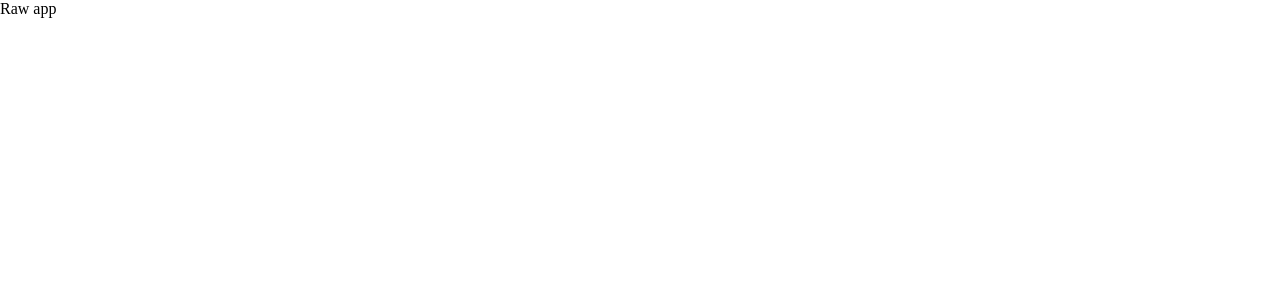
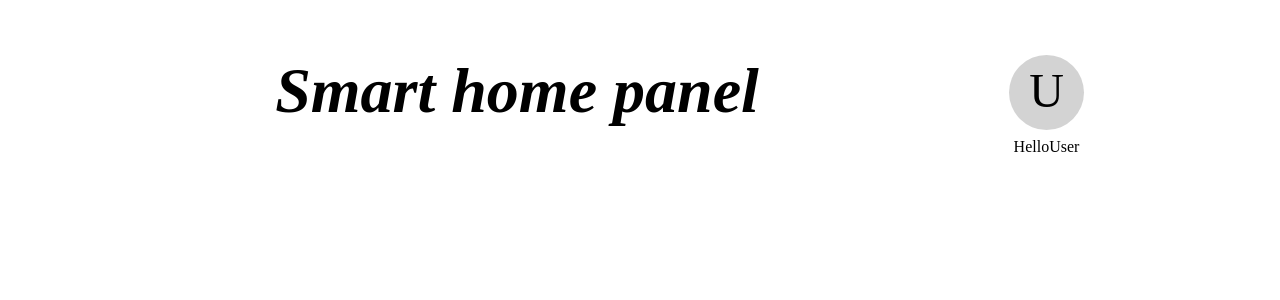
Before and after one commit to roman4i/smart-home-react, a React (Create React App) app: page / in a window 1280 px wide. Shown: the top 300 px of the page. Built offline with nearby package versions, Linux system fonts and the light colour scheme.

Commit message:
Basic header

```diff
--- a/package.json
+++ b/package.json
@@ -5,7 +5,8 @@
   "dependencies": {
     "react": "^18.1.0",
     "react-dom": "^18.1.0",
-    "react-scripts": "5.0.1"
+    "react-scripts": "5.0.1",
+    "sass": "^1.51.0"
   },
   "scripts": {
     "start": "react-scripts start",
--- a/src/components/App/App.js
+++ b/src/components/App/App.js
@@ -1,7 +1,10 @@
+import React from "react";
+import Header from "../../views/Header/Header";
+
 function App() {
   return (
     <div className="App">
-      Raw app
+      <Header />
     </div>
   );
 }
--- /dev/null
+++ b/src/components/UserInfo/UserInfo.scss
@@ -0,0 +1,21 @@
+.userLogo {
+    width: 75px;
+    height: 75px;
+    border-radius: 50%;
+    margin-left: auto;
+    margin-right: auto;
+    margin-top: 30px;
+    background-color: lightgray;
+    text-align: center;
+}
+
+.userWord {
+    font-size: xxx-large;
+    padding-top: 10%;
+}
+
+.userNameContainer {
+    margin-top: 8px;
+    display: flex;
+    justify-content: center;
+}
--- /dev/null
+++ b/src/components/UserInfo/UserInfoLogo.jsx
@@ -0,0 +1,11 @@
+import React from "react";
+import "./UserInfo.scss";
+
+const UserInfoLogo = () => {
+    return (
+        <div className="userLogo">
+            <div className="userWord">U</div>
+        </div>
+    )
+}
+export default UserInfoLogo;
--- /dev/null
+++ b/src/components/UserInfo/UserInfoUsername.jsx
@@ -0,0 +1,13 @@
+import React from "react";
+import "./UserInfo.scss";
+
+const UserInfoUsername = () => {
+    return (
+        <div className="userNameContainer">
+            <div>Hello </div>
+            <div> User</div>
+        </div>
+    )
+}
+
+export default UserInfoUsername;
--- /dev/null
+++ b/src/views/Auth/Auth.jsx
@@ -0,0 +1,14 @@
+import React from "react";
+import UserInfoLogo from "../../components/UserInfo/UserInfoLogo";
+import UserInfoUsername from "../../components/UserInfo/UserInfoUsername";
+
+const Auth = () => {
+    return(
+        <div>
+            <UserInfoLogo />
+            <UserInfoUsername />
+        </div>
+    )
+}
+
+export default Auth;
--- /dev/null
+++ b/src/views/Auth/Auth.scss
@@ -0,0 +1,5 @@
+.authPanel {
+    width: 20%;
+    height: auto;
+    text-align: center;
+}
--- /dev/null
+++ b/src/views/Header/Header.jsx
@@ -0,0 +1,14 @@
+import React from "react";
+import "./Header.scss"
+import Auth from "../Auth/Auth";
+
+const Header = () => {
+    return (
+        <header>
+            <div className="headerTitle">Smart home panel</div>
+            <Auth />
+        </header>
+    )
+}
+
+export default Header;
--- /dev/null
+++ b/src/views/Header/Header.scss
@@ -0,0 +1,14 @@
+header {
+    display: flex;
+    padding: 25px;
+    align-items: center;
+}
+
+.headerTitle {
+    font-style: italic;
+    font-weight: bold;
+    text-align: center;
+    width: 80%;
+    height: auto;
+    font-size: 4em;
+}
```
Also changed, not shown: 1 other file (tests, documents, lock files or other folders).
